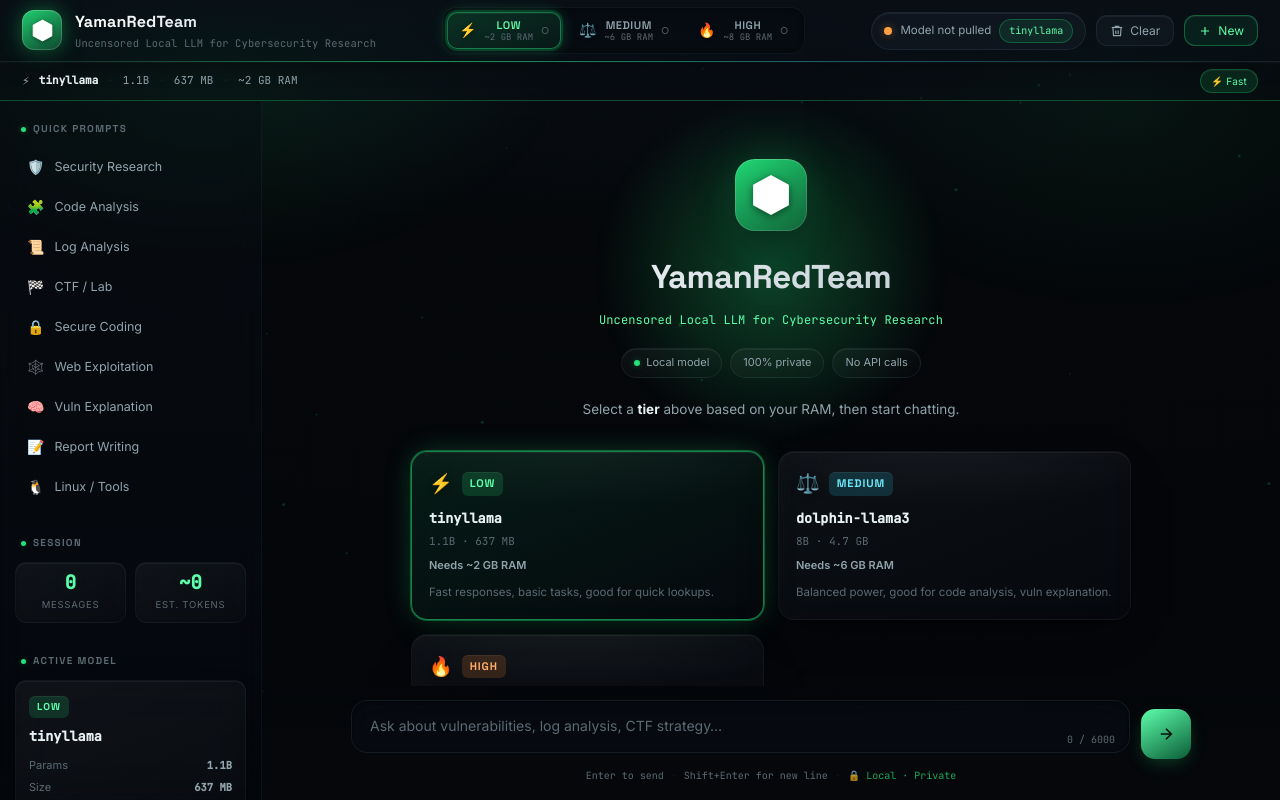
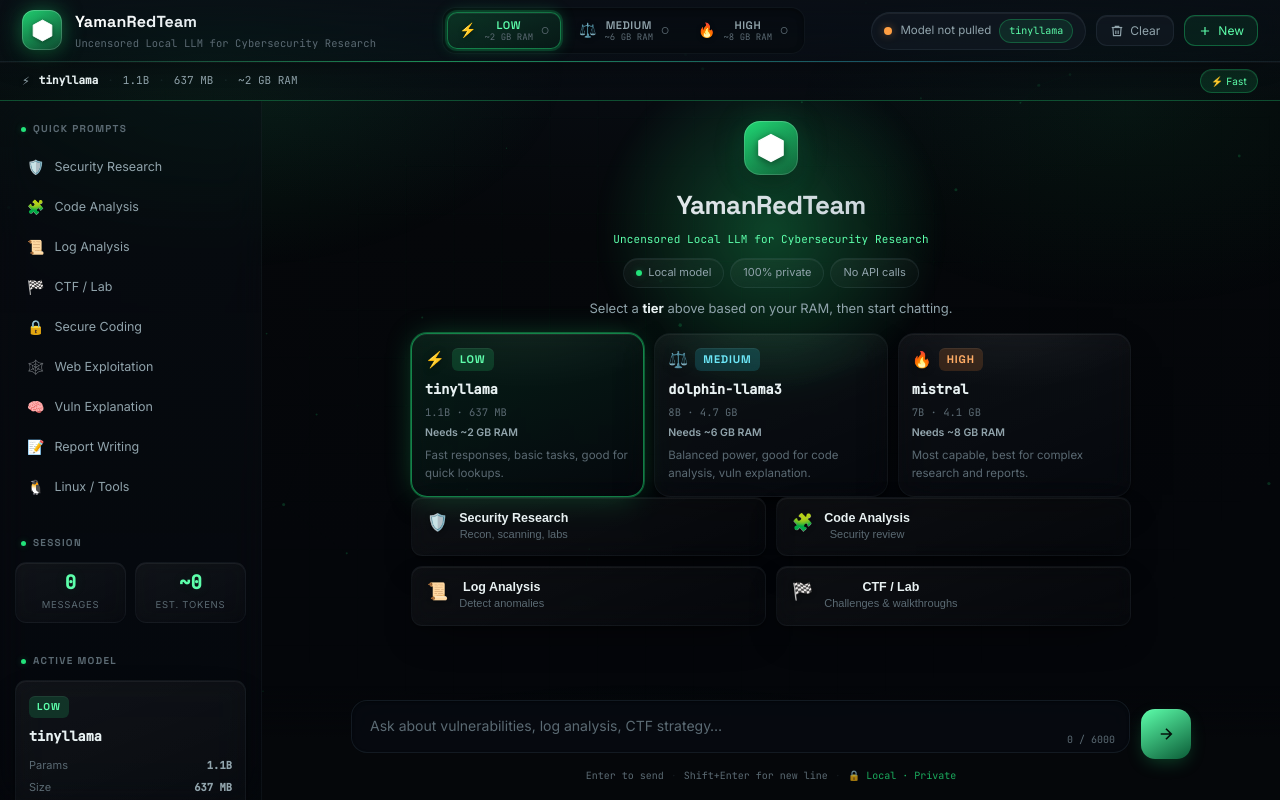
Before and after one commit to Yaman-RedTeam/Local-LLM-YamanRedTeam, a FastAPI app: page / in a window 1280 px wide. Run offline with FastAPI, Linux system fonts and the light colour scheme; data that the repository does not hold is empty.

Commit message:
Compact welcome screen to fit without scrolling
Reduced vertical spacing throughout: chat-scroll padding, welcome margins,
logo (72→54px), title (33→26px), badge/desc gaps. Changed tier-cards to
3-column layout (one row for 3 tiers). Hid welcome-grid (duplicate of
sidebar categories). Welcome content now fits in viewport (505px vs 685px
available) — no scroll needed.

Co-Authored-By: Claude Sonnet 4.6 <noreply@anthropic.com>
Claude-Session: https://claude.ai/code/session_01WRx3jXoqAJX1pJvygEbep6

```diff
--- a/static/css/style.css
+++ b/static/css/style.css
@@ -346,14 +346,14 @@ body[data-tier="high"] .bg-grid {
 
 /* ═══ CHAT PANEL ══════════════════════════════════════════════════════ */
 .chat-panel { flex: 1; display: flex; flex-direction: column; min-width: 0; position: relative; }
-.chat-scroll { flex: 1; overflow-y: auto; padding: 30px 26px 14px; }
+.chat-scroll { flex: 1; overflow-y: auto; padding: 14px 26px 10px; }
 .chat-scroll::-webkit-scrollbar { width: 7px; }
 .chat-scroll::-webkit-scrollbar-thumb { background: rgba(var(--accent-rgb),0.18); border-radius: 4px; }
 .chat-scroll::-webkit-scrollbar-thumb:hover { background: rgba(var(--accent-rgb),0.3); }
 .chat-scroll::-webkit-scrollbar-track { background: transparent; }
 
 /* ═══ WELCOME (command center hero) ═══════════════════════════════════ */
-.welcome { max-width: 720px; margin: 3.5vh auto 34px; text-align: center; position: relative; }
+.welcome { max-width: 720px; margin: 6px auto 6px; text-align: center; position: relative; }
 .welcome-glow {
   position: absolute; width: 360px; height: 360px; top: -70px; left: 50%; transform: translateX(-50%);
   background: radial-gradient(circle, rgba(34,227,122, 0.28) 0%, transparent 68%);
@@ -362,21 +362,21 @@ body[data-tier="high"] .bg-grid {
 body[data-tier="medium"] .welcome-glow { background: radial-gradient(circle, rgba(34,211,238, 0.28) 0%, transparent 68%); }
 body[data-tier="high"]   .welcome-glow { background: radial-gradient(circle, rgba(255,138,51, 0.28) 0%, transparent 68%); }
 .welcome-logo-wrap {
-  position: relative; z-index: 1; width: 72px; height: 72px; margin: 0 auto 20px;
+  position: relative; z-index: 1; width: 54px; height: 54px; margin: 0 auto 10px;
   background: linear-gradient(150deg, rgba(var(--accent-rgb), 0.95), rgba(var(--accent-rgb), 0.28));
-  border-radius: 20px; display: flex; align-items: center; justify-content: center;
-  box-shadow: var(--edge-hi), 0 0 48px -6px var(--accent-glow), 0 14px 34px -12px rgba(0,0,0,0.8);
+  border-radius: 16px; display: flex; align-items: center; justify-content: center;
+  box-shadow: var(--edge-hi), 0 0 36px -6px var(--accent-glow), 0 10px 24px -10px rgba(0,0,0,0.8);
 }
-.welcome-logo-wrap::after { content: ''; position: absolute; inset: 0; border-radius: 20px; border: 1px solid rgba(255,255,255,0.15); }
-.welcome-logo { width: 42px; height: 42px; filter: brightness(0) invert(1) drop-shadow(0 2px 4px rgba(0,0,0,0.5)); }
+.welcome-logo-wrap::after { content: ''; position: absolute; inset: 0; border-radius: 16px; border: 1px solid rgba(255,255,255,0.15); }
+.welcome-logo { width: 30px; height: 30px; filter: brightness(0) invert(1) drop-shadow(0 2px 4px rgba(0,0,0,0.5)); }
 .welcome-title {
-  position: relative; z-index: 1; font-family: var(--display); font-size: 33px; font-weight: 700;
-  letter-spacing: -0.02em; margin-bottom: 7px;
+  position: relative; z-index: 1; font-family: var(--display); font-size: 26px; font-weight: 700;
+  letter-spacing: -0.02em; margin-bottom: 4px;
   background: linear-gradient(135deg, #ffffff 0%, #aebfc7 100%);
   -webkit-background-clip: text; -webkit-text-fill-color: transparent; background-clip: text;
 }
-.welcome-sub { position: relative; z-index: 1; color: var(--accent-bright); font-family: var(--mono); font-size: 12px; margin-bottom: 18px; letter-spacing: 0.01em; }
-.welcome-badges { position: relative; z-index: 1; display: flex; justify-content: center; gap: 8px; margin-bottom: 20px; flex-wrap: wrap; }
+.welcome-sub { position: relative; z-index: 1; color: var(--accent-bright); font-family: var(--mono); font-size: 11px; margin-bottom: 10px; letter-spacing: 0.01em; }
+.welcome-badges { position: relative; z-index: 1; display: flex; justify-content: center; gap: 6px; margin-bottom: 10px; flex-wrap: wrap; }
 .badge {
   display: flex; align-items: center; gap: 6px; font-size: 11px; padding: 5px 12px; border-radius: 100px;
   background: var(--glass); border: 1px solid var(--border); color: var(--text-muted);
@@ -384,7 +384,8 @@ body[data-tier="high"]   .welcome-glow { background: radial-gradient(circle, rgb
 }
 .badge-dot { width: 6px; height: 6px; border-radius: 50%; }
 .badge-dot.ok { background: var(--ok); box-shadow: 0 0 7px var(--ok-glow); }
-.welcome-desc { position: relative; z-index: 1; color: var(--text-muted); font-size: 13.5px; line-height: 1.7; margin-bottom: 30px; }
+.welcome-desc { position: relative; z-index: 1; color: var(--text-muted); font-size: 13px; line-height: 1.6; margin-bottom: 14px; }
+.welcome-grid { display: none; }
 .welcome-desc strong { color: var(--text); }
 
 /* ── Welcome quick-action grid ── */
@@ -405,12 +406,12 @@ body[data-tier="high"]   .welcome-glow { background: radial-gradient(circle, rgb
 
 /* ═══ TIER CARDS (premium 3D glass) ═══════════════════════════════════ */
 .tier-cards {
-  display: grid; grid-template-columns: repeat(2, 1fr); gap: 14px; margin-bottom: 30px;
+  display: grid; grid-template-columns: repeat(3, 1fr); gap: 10px; margin-bottom: 0;
   position: relative; z-index: 1; perspective: 1200px;
 }
 .tier-card {
   background: var(--glass); border: 1px solid var(--border-soft); border-radius: var(--radius);
-  padding: 17px; cursor: pointer; text-align: left; box-shadow: var(--shadow-card);
+  padding: 13px; cursor: pointer; text-align: left; box-shadow: var(--shadow-card);
   backdrop-filter: blur(12px) saturate(130%); -webkit-backdrop-filter: blur(12px) saturate(130%);
   transition: transform var(--transition), box-shadow var(--transition), border-color var(--transition);
   transform-style: preserve-3d; position: relative; overflow: hidden;
@@ -427,15 +428,15 @@ body[data-tier="high"]   .welcome-glow { background: radial-gradient(circle, rgb
 .tier-card.active[data-tier="medium"]  { background: linear-gradient(158deg, rgba(var(--tier-medium-rgb),0.10),  rgba(255,255,255,0.012)); }
 .tier-card.active[data-tier="high"]    { background: linear-gradient(158deg, rgba(var(--tier-high-rgb),0.10),    rgba(255,255,255,0.012)); }
 
-.tier-card-head { display: flex; align-items: center; gap: 9px; margin-bottom: 9px; }
-.tier-card-icon { font-size: 19px; filter: drop-shadow(0 1px 3px rgba(0,0,0,0.5)); }
+.tier-card-head { display: flex; align-items: center; gap: 7px; margin-bottom: 7px; }
+.tier-card-icon { font-size: 16px; filter: drop-shadow(0 1px 3px rgba(0,0,0,0.5)); }
 .tier-card-label { font-family: var(--display); font-size: 11px; font-weight: 700; letter-spacing: 0.08em; padding: 3px 8px; border-radius: 6px; box-shadow: var(--edge-hi); }
 .tier-card-label.low     { background: rgba(var(--tier-low-rgb),0.16);     color: var(--tier-low-bright); }
 .tier-card-label.medium  { background: rgba(var(--tier-medium-rgb),0.16);  color: var(--tier-medium-bright); }
 .tier-card-label.high    { background: rgba(var(--tier-high-rgb),0.16);    color: var(--tier-high-bright); }
 .tier-card-model { font-size: 13.5px; font-weight: 700; color: var(--text); margin-bottom: 3px; font-family: var(--mono); }
-.tier-card-meta  { font-size: 11px; color: var(--text-faint); font-family: var(--mono); margin-bottom: 7px; }
-.tier-card-ram   { font-size: 11px; color: var(--text-muted); margin-bottom: 9px; font-weight: 600; }
+.tier-card-meta  { font-size: 10.5px; color: var(--text-faint); font-family: var(--mono); margin-bottom: 4px; }
+.tier-card-ram   { font-size: 10.5px; color: var(--text-muted); margin-bottom: 6px; font-weight: 600; }
 .tier-card-desc  { font-size: 11.5px; color: var(--text-faint); line-height: 1.55; }
 
 /* ═══ SIDEBAR ACTIVE-MODEL CARD ═══════════════════════════════════════ */
```
